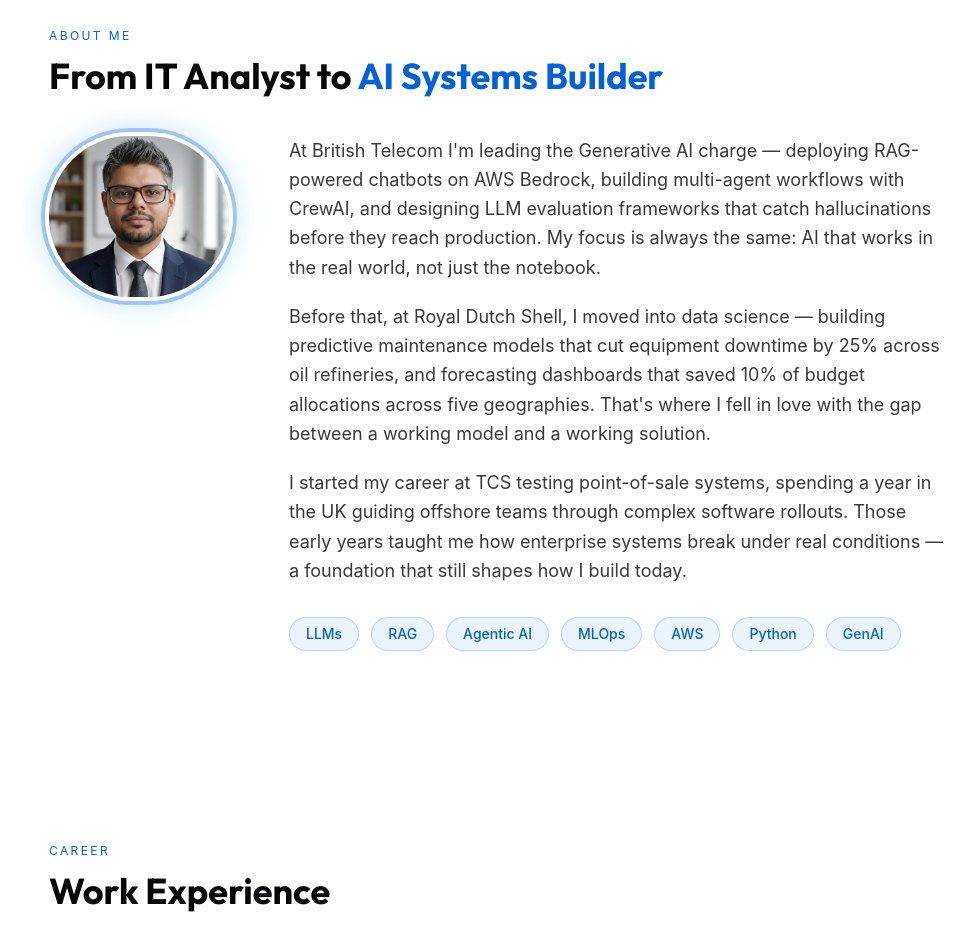
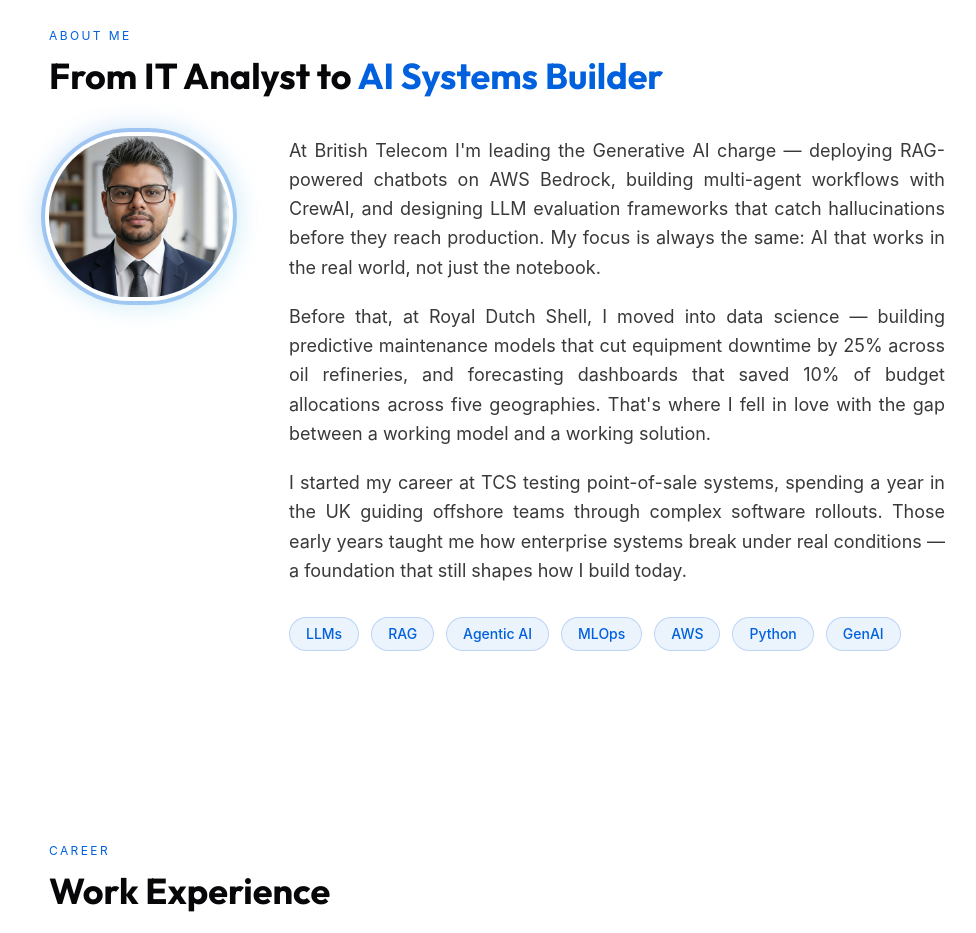
Before and after one commit to hargurjeet/portfolio, a Next.js app: page / in a window 1280 px wide. Shown: the part 1720-2653 px from the top of the page, without its empty margins (143-1119 px from the left). Built offline with nearby package versions, Linux system fonts and the light colour scheme.

Commit message:
Apply full text justification (text-justify) to About Me paragraphs

```diff
--- a/components/About.tsx
+++ b/components/About.tsx
@@ -44,7 +44,7 @@ export default function About() {
 
             {/* Story */}
             <div>
-              <div className="space-y-5 text-foreground/80 text-lg leading-relaxed">
+              <div className="space-y-5 text-foreground/80 text-lg leading-relaxed text-justify">
                 <p>
                   At British Telecom I&apos;m leading the Generative AI
                   charge — deploying RAG-powered chatbots on AWS Bedrock, building
```
